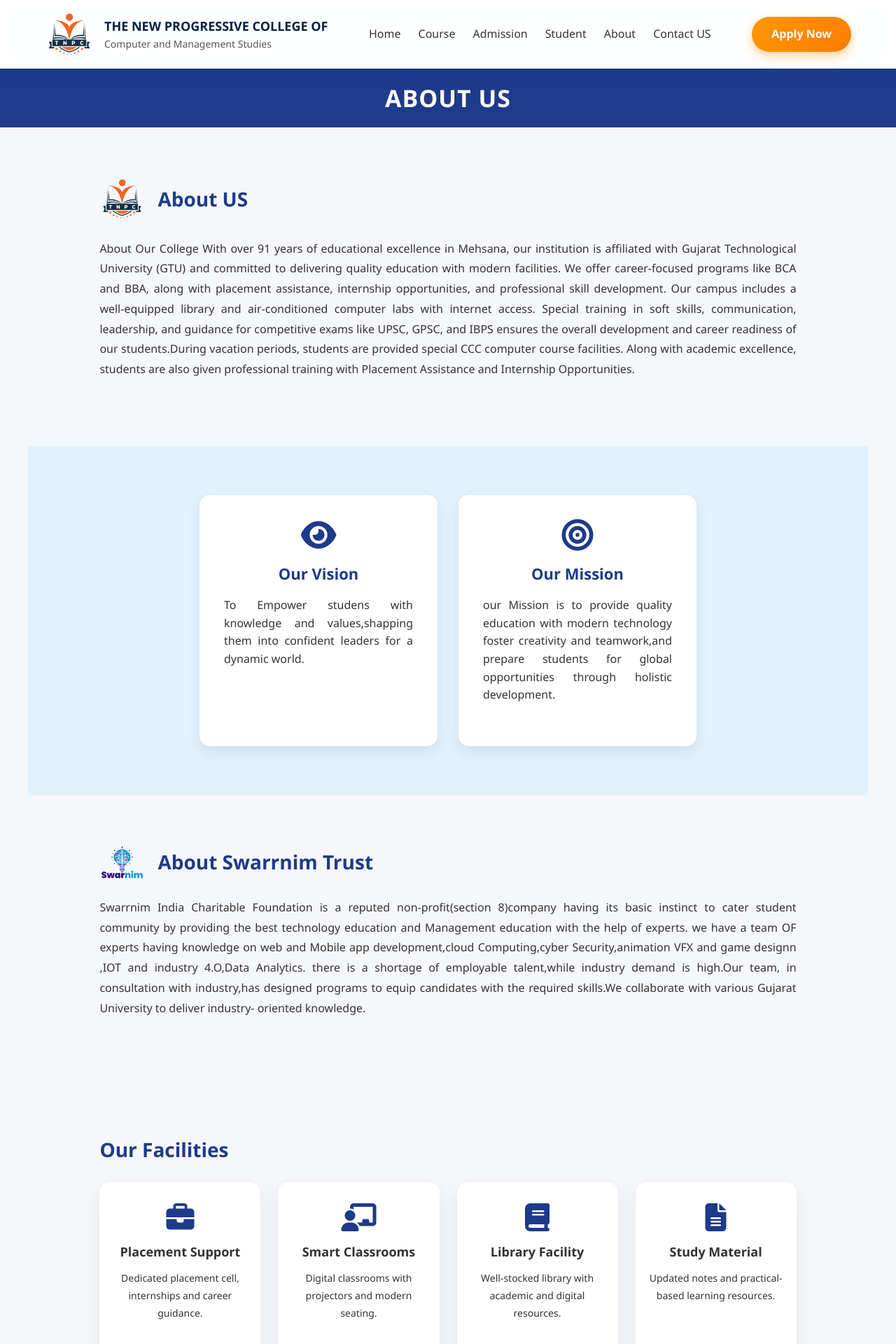
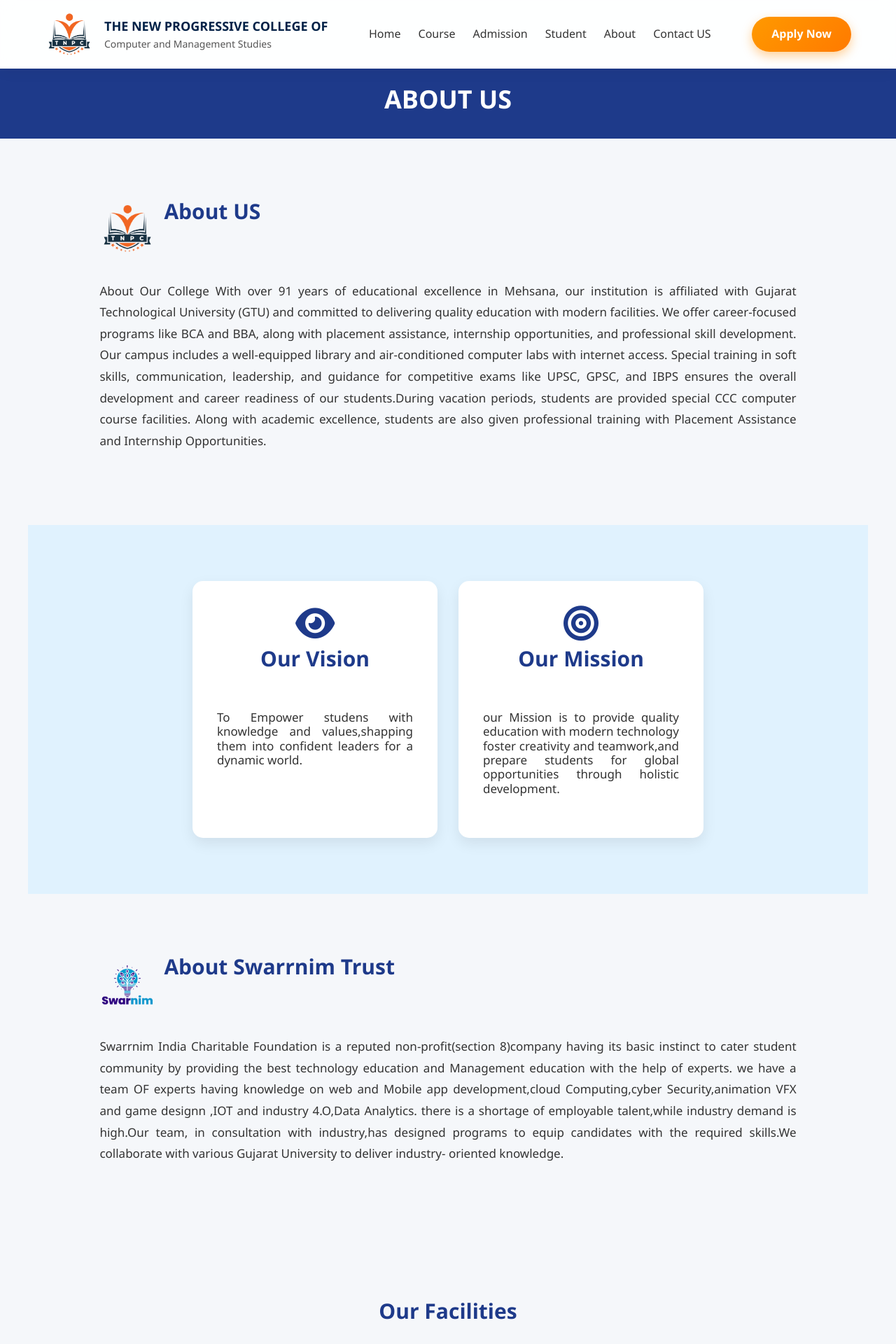
Before and after one commit to gamijinal/TNPC-, a PHP site: page /PHP/about.php in a window 1280 px wide. Shown: the top 1920 px of the page at 70% size. Run offline with PHP 8.4, Linux system fonts and the light colour scheme.

Commit message:
Updated about page CSS and added course page

```diff
--- a/CSS/aboutcss.css
+++ b/CSS/aboutcss.css
@@ -17,65 +17,89 @@ header{
     background:#1e3a8a;
     color:white;
     text-align:center;
-    padding:15px 20px;   /* Compact height */
+        padding:15px 20px;   /* pehle 40px tha, ab kam kar diya */
+
 }
 
 header h1{
-    font-size:34px;
-    margin:0;
-    letter-spacing:1px;
+    font-size:36px;
+    margin-bottom:12px;
+}
+
+header p{
+    font-size:18px;
+    opacity:0.9;
 }
 
 /* ================= SECTION ================= */
 section{
-    padding:70px 8%;
+    padding:80px 8%;
     max-width:1200px;
     margin:auto;
 }
 
 section h2{
-    font-size:28px;
+    font-size:30px;
     color:#1e3a8a;
-    margin-bottom:25px;
-}
-
-/* ================= ABOUT & SWARNIM HEADING ================= */
-
-.about-heading,
-.swarnim-heading{
-    display:flex;
-    align-items:center;
-    gap:18px;
-    margin-bottom:25px;
-}
-
-.about-heading h2,
-.swarnim-heading h2{
-    margin:0;
-    font-size:28px;
-    color:#1e3a8a;
-    font-weight:600;
-}
-
-.about-logo,
-.swarnim-logo{
-    width:65px;
-    height:auto;
+    text-align:center;
+    margin-bottom:50px;
 }
 
 /* ================= PARAGRAPH ================= */
 section p{
-    font-size:16px;
+    font-size:17px;
     line-height:1.8;
     margin-bottom:25px;
     text-align:justify;
+    text-align-last:left;
+}
+
+/* ================= OUR FACILITIES ================= */
+.card-container{
+    display:grid;
+    grid-template-columns:repeat(4,1fr);  /* 4 in one row */
+    gap:30px;
+}
+
+/* Card Design */
+.card{
+    background:white;
+    padding:30px 25px;
+    border-radius:15px;
+    box-shadow:0 10px 25px rgba(0,0,0,0.08);
+    text-align:center;
+    transition:0.3s ease;
+}
+
+.card:hover{
+    transform:translateY(-8px);
+}
+
+/* Icon */
+.card i,
+.card .icon{
+    font-size:45px;
+    margin-bottom:18px;
+    color:#1e3a8a;
+}
+
+/* Card Heading */
+.card h3{
+    font-size:20px;
+    margin-bottom:12px;
+}
+
+/* Card Text */
+.card p{
+    font-size:15px;
+    line-height:1.6;
+    text-align:center;
 }
 
 /* ================= VISION / MISSION ================= */
-
 .highlight{
     background:#e0f2fe;
-    padding:70px 8%;
+    padding:80px 8%;
 }
 
 .vm-container{
@@ -88,83 +112,56 @@ section p{
 .vm-box{
     background:white;
     padding:35px;
-    width:340px;
+    width:350px;
     border-radius:15px;
     box-shadow:0 8px 20px rgba(0,0,0,0.08);
     text-align:center;
-    transition:0.3s;
 }
+/* ===== Vision / Mission Text Improve ===== */
 
-.vm-box:hover{
-    transform:translateY(-5px);
-}
-
-.vm-icon i{
-    font-size:45px;
+.vm-box h3{
+    font-size:24px;
     color:#1e3a8a;
-    margin-bottom:15px;
-}
-
-.vm-box h2{
-    font-size:22px;
-    margin-bottom:15px;
-    color:#1e3a8a;
+    margin-bottom:18px;
+    font-weight:600;
 }
 
 .vm-box p{
     text-align:justify;
-    line-height:1.6;
+    text-align-last:left;
+    line-height:1.2;
 }
 
-/* ================= OUR FACILITIES ================= */
-
-.card-container{
-    display:grid;
-    grid-template-columns:repeat(4,1fr);
-    gap:25px;
+.vm-box ul{
+    text-align:left;
+    margin-top:15px;
+    padding-left:22px;
 }
 
-.card{
-    background:white;
-    padding:30px 20px;
-    border-radius:15px;
-    box-shadow:0 10px 25px rgba(0,0,0,0.08);
-    text-align:center;
-    transition:0.3s;
-}
-
-.card:hover{
-    transform:translateY(-8px);
-}
-
-.card i{
-    font-size:40px;
-    margin-bottom:15px;
-    color:#1e3a8a;
-}
-
-.card h3{
-    font-size:18px;
+.vm-box ul li{
+    font-size:16px;
+    line-height:1.8;
     margin-bottom:10px;
-}
-
-.card p{
-    font-size:14px;
-    text-align:center;
+    color:#555;
 }
 
 /* ================= FOOTER ================= */
-
 footer{
     background:#111827;
     color:white;
-    padding:50px 8%;
-    margin-top:50px;
+    padding:60px 8%;
+    margin-top:60px;
+}
+
+.footer-grid{
+    display:grid;
+    grid-template-columns:repeat(auto-fit,minmax(200px,1fr));
+    gap:30px;
 }
 
 .footer-bottom{
     text-align:center;
-    margin-top:20px;
+    margin-top:30px;
     padding-top:15px;
     border-top:1px solid #444;
     font-size:14px;
@@ -182,18 +179,33 @@ footer{
 
 /* Mobile */
 @media (max-width:600px){
-
     section{
-        padding:50px 6%;
+        padding:60px 6%;
     }
 
     .card-container{
         grid-template-columns:1fr;
     }
+}
+/* ================= LOGO SIZE FIX ================= */
 
-    .about-heading,
-    .swarnim-heading{
-        flex-direction:column;
-        text-align:center;
-    }
+.about-heading,
+.swarnim-heading{
+    display:flex;
+    align-items:center;
+    gap:12px;
+    margin-bottom:25px;
 }
+
+.about-logo,
+.swarnim-logo{
+    width:80px;   /* 👈 yaha size control hota hai */
+    height:auto;
+
+}
+.vm-icon i{
+    font-size:50px;   /* 👈 yaha se size control hoga */
+    color:#1e3a8a;
+        text-align:center;     /* 👈 icon center karega */
+
+}
```
